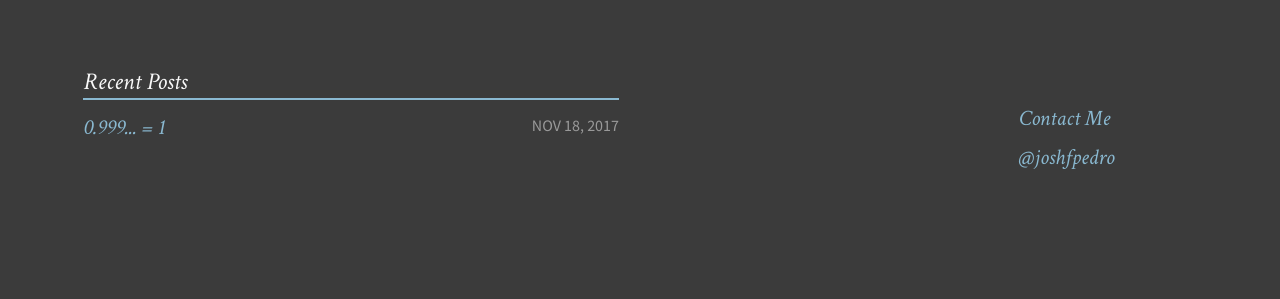
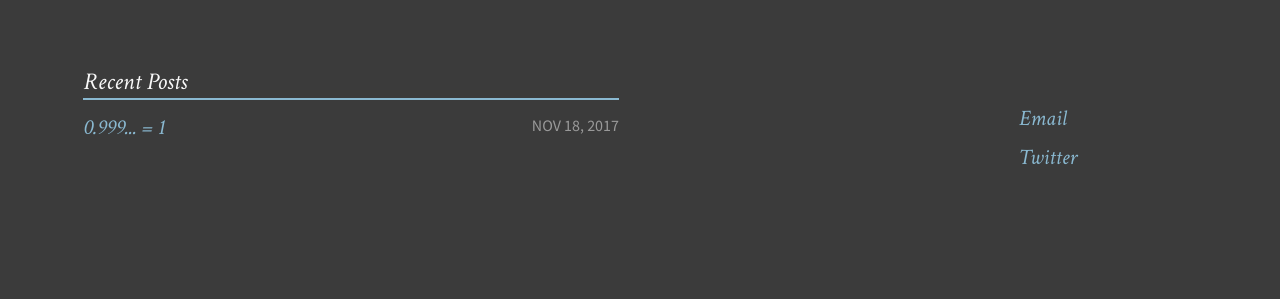
Before and after one commit to ColeTownsend/Balzac-for-Jekyll, a Jekyll site: the page built from index.md, in a window 1280 px wide. Shown: the part 581-880 px from the top of the page. Built offline with Jekyll 4.4.1, drawn with Linux system fonts in a browser that asks for light colours.

Commit message:
Changed footer to "Email" and "Twitter"

```diff
--- a/_includes/footer.html
+++ b/_includes/footer.html
@@ -13,10 +13,10 @@
 
       <div class="social">
         <ul>
-            <li><a id="mail" href="mailto:{{ site.owner.email }}"><span class="foot-link">Contact Me</span></a></li>
+            <li><a id="mail" href="mailto:{{ site.owner.email }}"><span class="foot-link">Email</span></a></li>
 
             {% if site.owner.twitter %}
-            <li><a id="twit" href="http://twitter.com/{{ site.owner.twitter }}" target="_blank"><span class="foot-link">@{{ site.owner.twitter }}</span></a></li>
+            <li><a id="twit" href="http://twitter.com/{{ site.owner.twitter }}" target="_blank"><span class="foot-link">Twitter</span></a></li>
             {% endif %}
 
 
```
